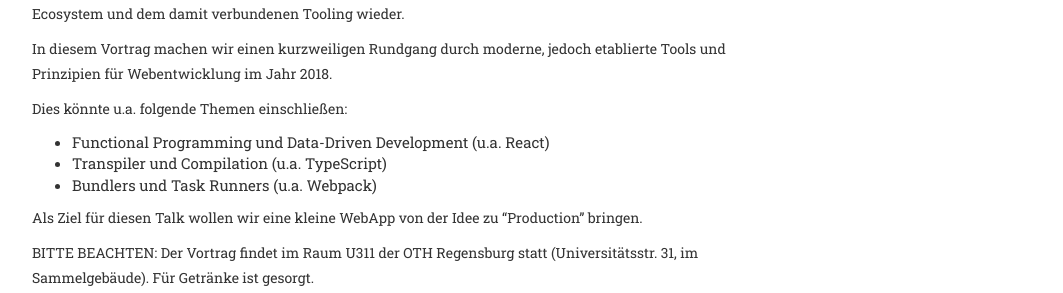
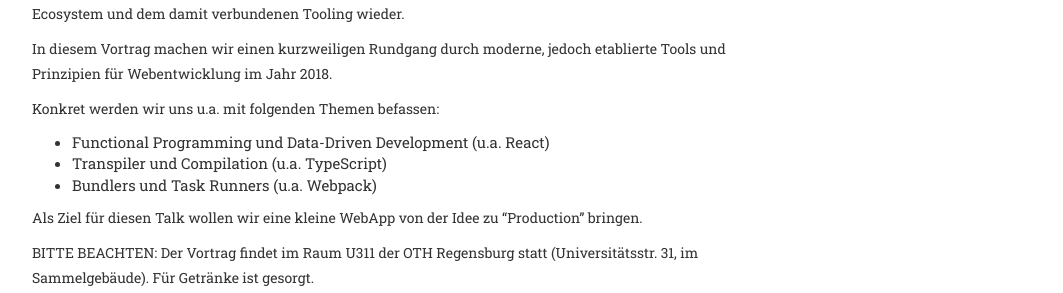
Before and after one commit to DotNetRegensburg/dotnetregensburg.github.io, a Jekyll site: the page built from _posts/2018-03-27-moderne-webentwicklung.md, in a window 1280 px wide. Shown: the part 195-488 px from the top of the page, without its empty margins (38-1101 px from the left). Built offline with Jekyll 4.4.1, drawn with Linux system fonts in a browser that asks for light colours; some web fonts are replaced.

Commit message:
Updated wording

```diff
--- a/_posts/2018-03-27-moderne-webentwicklung.md
+++ b/_posts/2018-03-27-moderne-webentwicklung.md
@@ -18,7 +18,7 @@ Kein anderes Feld ist so kurzlebig wie Webentwicklung. Neben neuen Frontendtechn
 
 In diesem Vortrag machen wir einen kurzweiligen Rundgang durch moderne, jedoch etablierte Tools und Prinzipien für Webentwicklung im Jahr 2018.
 
-Dies könnte u.a. folgende Themen einschließen:
+Konkret werden wir uns u.a. mit folgenden Themen befassen:
 
 - Functional Programming und Data-Driven Development (u.a. React)
 - Transpiler und Compilation (u.a. TypeScript)
```
